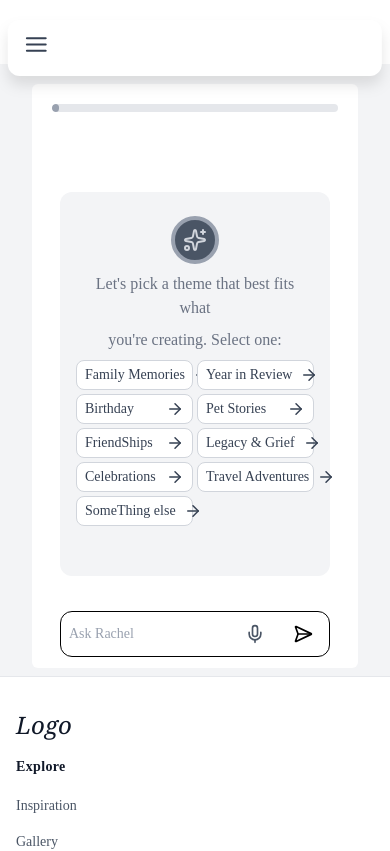
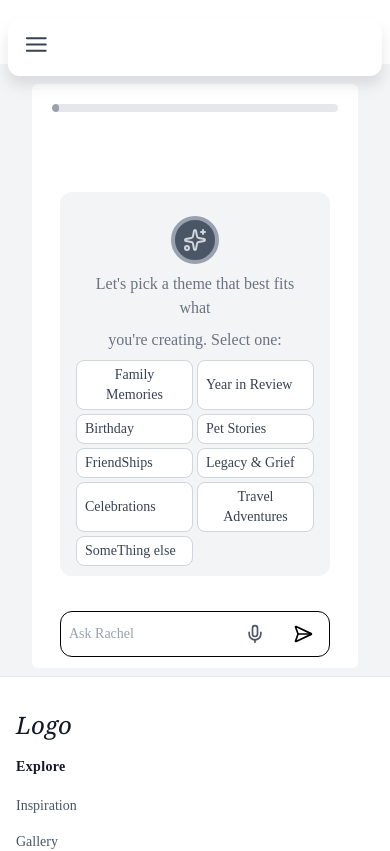
Before and after one commit to owolabi-develop/memory-color-book, a React (Vite) app: page /create-book in a window 390 px wide. Shown: the top 851 px of the page. Built offline with nearby package versions, Linux system fonts and the light colour scheme.

Commit message:
update select theme card

```diff
--- a/src/components/AI/AICards/ThemeSelection.tsx
+++ b/src/components/AI/AICards/ThemeSelection.tsx
@@ -50,10 +50,10 @@ const ThemeSelection: React.FC = () => {
                     key={theme}
                     type="button"
                     onClick={() => setSelected({ theme })}
-                    className={` px-2 py-1 md:px-4 md:py-2 rounded-lg border text-sm font-medium transition flex items-center justify-between ${ isActive? "bg-black text-white border-black whitespace-nowrap": "bg-white text-gray-700 border-gray-300 hover:bg-gray-100 whitespace-nowrap"
+                    className={` px-2 py-1 md:px-4 md:py-2 rounded-lg border text-sm font-medium transition flex items-center justify-between ${ isActive? "bg-black text-white border-black md:whitespace-nowrap": "bg-white text-gray-700 border-gray-300 hover:bg-gray-100 md:whitespace-nowrap"
                     }
                     `}
-                    ><span>{theme}</span> <span className="ml-2"> <ArrowRight size={18} /></span>
+                    ><span>{theme}</span> <span className="ml-2 hidden md:block"> <ArrowRight size={18} /></span>
                     </button>
             );
             })}
```
